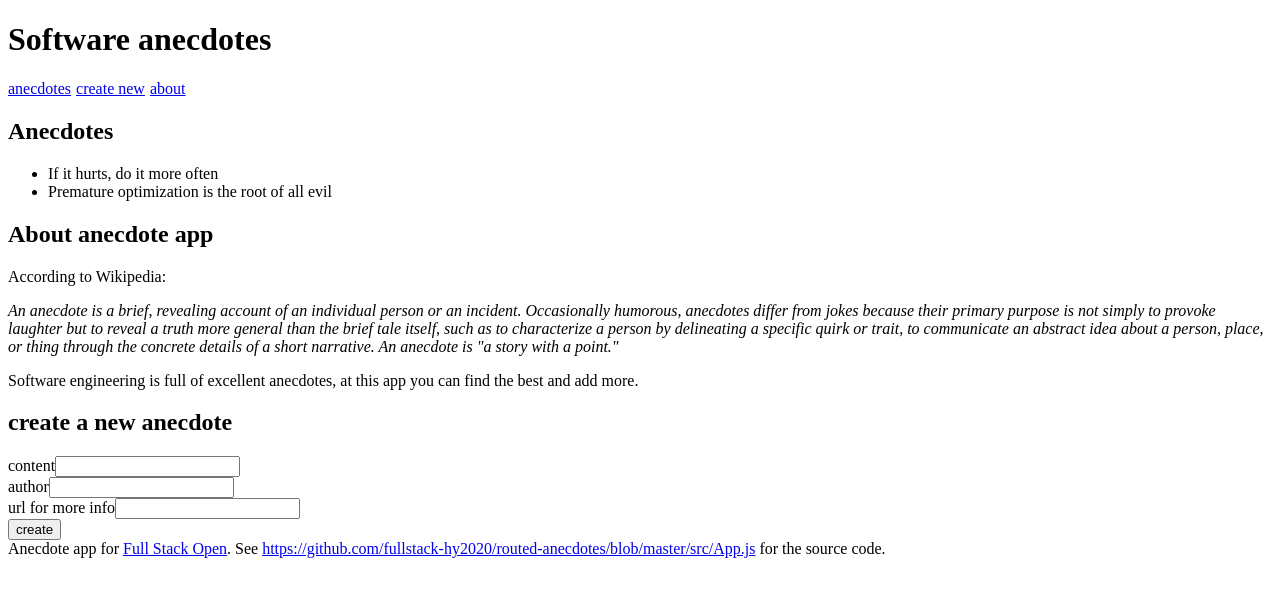
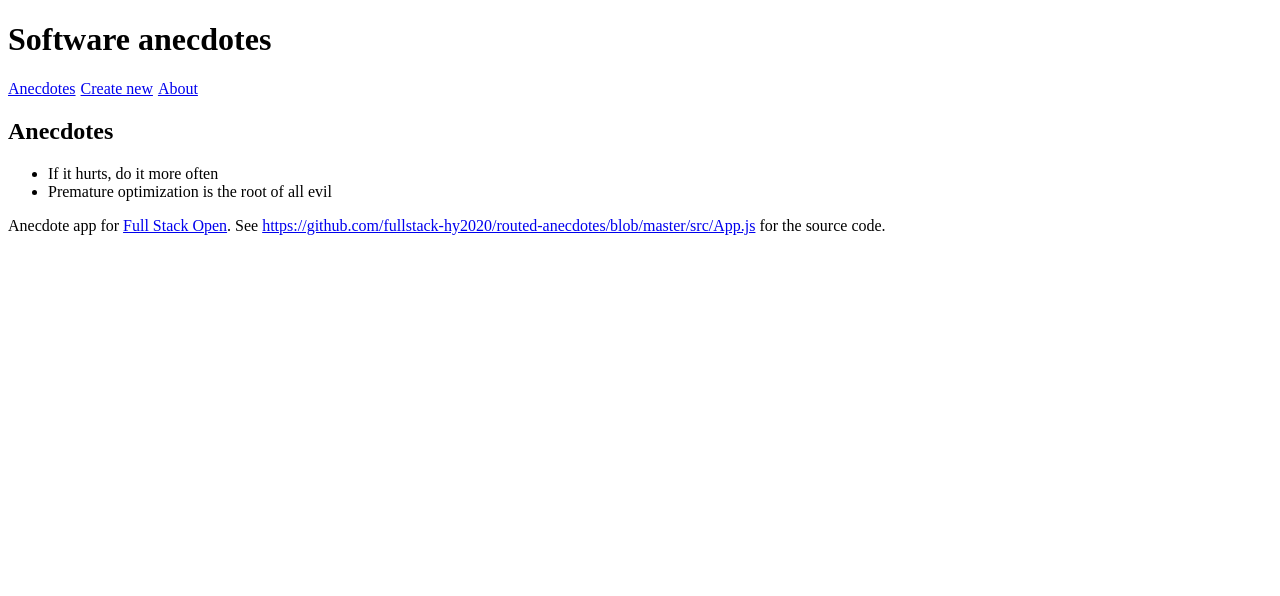
Before and after one commit to erictelkkala/FullStackOpenPart7, a React (Create React App) app: page / in a window 1280 px wide. Shown: the top 596 px of the page. Built offline with nearby package versions, Linux system fonts and the light colour scheme.

Commit message:
Tasks 7.1 and 7.9
- 7.9 is configuring Prettier

```diff
--- a/package.json
+++ b/package.json
@@ -8,6 +8,7 @@
     "@testing-library/user-event": "^14.1.1",
     "react": "^18.0.0",
     "react-dom": "^18.0.0",
+    "react-router-dom": "^6.3.0",
     "react-scripts": "5.0.1",
     "web-vitals": "^2.1.4"
   },
@@ -34,5 +35,8 @@
       "last 1 firefox version",
       "last 1 safari version"
     ]
+  },
+  "devDependencies": {
+    "prettier": "^2.7.1"
   }
 }
--- a/public/index.html
+++ b/public/index.html
@@ -38,6 +38,5 @@
 
       To begin the development, run `npm start` or `yarn start`.
       To create a production bundle, use `npm run build` or `yarn build`.
-    -->
-  </body>
+    --></body>
 </html>
--- a/src/App.js
+++ b/src/App.js
@@ -1,15 +1,33 @@
 import { useState } from 'react'
+import { Link, BrowserRouter as Router, Routes, Route } from 'react-router-dom'
 
-const Menu = () => {
+const Menu = ({ anecdotes }) => {
     const padding = {
-    paddingRight: 5
+        paddingRight: 5,
     }
     return (
+        <Router>
             <div>
-      <a href='#' style={padding}>anecdotes</a>
-      <a href='#' style={padding}>create new</a>
-      <a href='#' style={padding}>about</a>
+                <Link style={padding} to="/">
+                    Anecdotes
+                </Link>
+                <Link style={padding} to="/createnew">
+                    Create new
+                </Link>
+                <Link style={padding} to="/about">
+                    About
+                </Link>
             </div>
+
+            <Routes>
+                <Route
+                    path="/"
+                    element={<AnecdoteList anecdotes={anecdotes} />}
+                />
+                <Route path="/createnew" element={<CreateNew />} />
+                <Route path="/about" element={<About />} />
+            </Routes>
+        </Router>
     )
 }
 
@@ -17,7 +35,9 @@
     <div>
         <h2>Anecdotes</h2>
         <ul>
-      {anecdotes.map(anecdote => <li key={anecdote.id} >{anecdote.content}</li>)}
+            {anecdotes.map((anecdote) => (
+                <li key={anecdote.id}>{anecdote.content}</li>
+            ))}
         </ul>
     </div>
 )
@@ -27,20 +47,32 @@
         <h2>About anecdote app</h2>
         <p>According to Wikipedia:</p>
 
-    <em>An anecdote is a brief, revealing account of an individual person or an incident.
-      Occasionally humorous, anecdotes differ from jokes because their primary purpose is not simply to provoke laughter but to reveal a truth more general than the brief tale itself,
-      such as to characterize a person by delineating a specific quirk or trait, to communicate an abstract idea about a person, place, or thing through the concrete details of a short narrative.
-      An anecdote is "a story with a point."</em>
+        <em>
+            An anecdote is a brief, revealing account of an individual person or
+            an incident. Occasionally humorous, anecdotes differ from jokes
+            because their primary purpose is not simply to provoke laughter but
+            to reveal a truth more general than the brief tale itself, such as
+            to characterize a person by delineating a specific quirk or trait,
+            to communicate an abstract idea about a person, place, or thing
+            through the concrete details of a short narrative. An anecdote is "a
+            story with a point."
+        </em>
 
-    <p>Software engineering is full of excellent anecdotes, at this app you can find the best and add more.</p>
+        <p>
+            Software engineering is full of excellent anecdotes, at this app you
+            can find the best and add more.
+        </p>
     </div>
 )
 
 const Footer = () => (
     <div>
-    Anecdote app for <a href='https://fullstackopen.com/'>Full Stack Open</a>.
-
-    See <a href='https://github.com/fullstack-hy2020/routed-anecdotes/blob/master/src/App.js'>https://github.com/fullstack-hy2020/routed-anecdotes/blob/master/src/App.js</a> for the source code.
+        Anecdote app for{' '}
+        <a href="https://fullstackopen.com/">Full Stack Open</a>. See{' '}
+        <a href="https://github.com/fullstack-hy2020/routed-anecdotes/blob/master/src/App.js">
+            https://github.com/fullstack-hy2020/routed-anecdotes/blob/master/src/App.js
+        </a>{' '}
+        for the source code.
     </div>
 )
 
@@ -49,14 +81,13 @@
     const [author, setAuthor] = useState('')
     const [info, setInfo] = useState('')
 
-
     const handleSubmit = (e) => {
         e.preventDefault()
         props.addNew({
             content,
             author,
             info,
-      votes: 0
+            votes: 0,
         })
     }
 
@@ -66,21 +97,32 @@
             <form onSubmit={handleSubmit}>
                 <div>
                     content
-          <input name='content' value={content} onChange={(e) => setContent(e.target.value)} />
+                    <input
+                        name="content"
+                        value={content}
+                        onChange={(e) => setContent(e.target.value)}
+                    />
                 </div>
                 <div>
                     author
-          <input name='author' value={author} onChange={(e) => setAuthor(e.target.value)} />
+                    <input
+                        name="author"
+                        value={author}
+                        onChange={(e) => setAuthor(e.target.value)}
+                    />
                 </div>
                 <div>
                     url for more info
-          <input name='info' value={info} onChange={(e)=> setInfo(e.target.value)} />
+                    <input
+                        name="info"
+                        value={info}
+                        onChange={(e) => setInfo(e.target.value)}
+                    />
                 </div>
                 <button>create</button>
             </form>
         </div>
     )
-
 }
 
 const App = () => {
@@ -90,15 +132,15 @@
             author: 'Jez Humble',
             info: 'https://martinfowler.com/bliki/FrequencyReducesDifficulty.html',
             votes: 0,
-      id: 1
+            id: 1,
         },
         {
             content: 'Premature optimization is the root of all evil',
             author: 'Donald Knuth',
             info: 'http://wiki.c2.com/?PrematureOptimization',
             votes: 0,
-      id: 2
-    }
+            id: 2,
+        },
     ])
 
     const [notification, setNotification] = useState('')
@@ -108,27 +150,24 @@
         setAnecdotes(anecdotes.concat(anecdote))
     }
 
-  const anecdoteById = (id) =>
-    anecdotes.find(a => a.id === id)
+    const anecdoteById = (id) => anecdotes.find((a) => a.id === id)
 
     const vote = (id) => {
         const anecdote = anecdoteById(id)
 
         const voted = {
             ...anecdote,
-      votes: anecdote.votes + 1
+            votes: anecdote.votes + 1,
         }
 
-    setAnecdotes(anecdotes.map(a => a.id === id ? voted : a))
+        setAnecdotes(anecdotes.map((a) => (a.id === id ? voted : a)))
     }
 
     return (
         <div>
             <h1>Software anecdotes</h1>
-      <Menu />
-      <AnecdoteList anecdotes={anecdotes} />
-      <About />
-      <CreateNew addNew={addNew} />
+            <Menu anecdotes={anecdotes} />
+
             <Footer />
         </div>
     )
```
Also changed, not shown: .prettierrc.json (added), public/manifest.json, 2 other files (tests, documents, lock files or other folders). Lines whose indentation alone changed are shown as unchanged.
